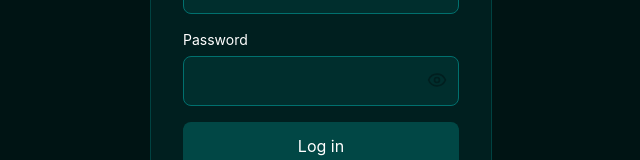
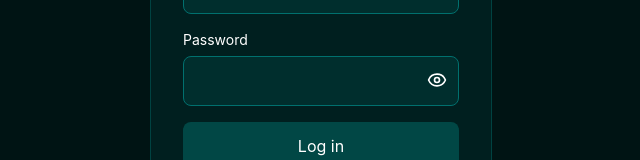
Before and after one commit to alsheha88/bookmark-manager, a React (Vite) app in the folder Frontend/: page /login in a window 1280 px wide. Shown: the part 381-541 px from the top of the page, without its empty margins (319-959 px from the left). Built offline with nearby package versions, Linux system fonts and the light colour scheme.

Commit message:
tailwind fixes

```diff
--- a/Frontend/src/index.css
+++ b/Frontend/src/index.css
@@ -76,5 +76,5 @@
   -webkit-mask: linear-gradient(#fff 0 0) content-box, linear-gradient(#fff 0 0);
   mask: linear-gradient(#fff 0 0) content-box, linear-gradient(#fff 0 0);
   mask-composite: exclude;
-  color: #001f1f;
+  color: #ffffff;
 }
--- a/Frontend/src/pages/ArchivePage.tsx
+++ b/Frontend/src/pages/ArchivePage.tsx
@@ -60,7 +60,7 @@ const ArchivePage = () => {
 	const archivedBookmarks = data?.filter((bookmark) => bookmark.isArchived);
 
 	return (
-		<div className="min-h-screen flex flex-col gap-5 px-4 pt-6 pb-16 md:pt-8 md:px-8 bg-neutral-light-100 dark:bg-neutral-dark-900">
+		<div className="min-h-dvh flex flex-col gap-5 px-4 pt-6 pb-16 md:pt-8 md:px-8 bg-neutral-light-100 dark:bg-neutral-dark-900">
 			<div className="flex items-center justify-between gap-4">
 				<h2 className="text-xl md:text-2xl font-bold text-neutral-light-900 dark:text-neutral-dark-0">
 					Archived bookmarks
--- a/Frontend/src/pages/ForgotPasswordPage.tsx
+++ b/Frontend/src/pages/ForgotPasswordPage.tsx
@@ -4,7 +4,7 @@ import logo from "../assets/images/logo-dark-theme.svg";
 
 const ForgotPasswordPage = () => {
 	return (
-		<div className="h-screen flex items-center justify-center bg-neutral-light-100 dark:bg-neutral-dark-900">
+		<div className="min-h-dvh flex items-center justify-center bg-neutral-light-100 dark:bg-neutral-dark-900">
 			<form
 				action=""
 				className=" grid gap-8 rounded-xl py-8 px-5 md:py-10 md:px-8 shadow-[0px,1px,2px,rgba(10,13,18,0.05)] border border-neutral-light-500 dark:border-neutral-dark-500  bg-neutral-light-0 dark:bg-neutral-dark-800">
--- a/Frontend/src/pages/HomePage.tsx
+++ b/Frontend/src/pages/HomePage.tsx
@@ -70,7 +70,7 @@ const HomePage = () => {
 	}
 
 	return (
-		<div className="min-h-screen flex flex-col gap-5 px-4 pt-6 pb-16 md:pt-8 md:px-8 bg-neutral-light-100 dark:bg-neutral-dark-900">
+		<div className="min-h-dvh flex flex-col gap-5 px-4 pt-6 pb-16 md:pt-8 md:px-8 bg-neutral-light-100 dark:bg-neutral-dark-900">
 			<div className="flex items-center justify-between gap-4">
 				<h2 className="text-xl md:text-2xl font-bold text-neutral-light-900 dark:text-neutral-dark-0">
 					All bookmarks
--- a/Frontend/src/pages/LoginPage.tsx
+++ b/Frontend/src/pages/LoginPage.tsx
@@ -7,9 +7,11 @@ import { type LoginData, loginSchema } from "../schemas/loginSchema";
 import { useLogin } from "../hooks/auth/useLogin";
 import { useState } from "react";
 import { Eye, EyeOff } from "lucide-react";
+import { useTheme } from "../Context/ThemeContext";
 
 const LoginPage = () => {
 	const { mutate, isError, error } = useLogin();
+	const {theme} = useTheme()
 	const [showPassword, setShowPassword] = useState(false);
 	const {
 		register,
@@ -22,7 +24,7 @@ const LoginPage = () => {
 	const onSubmit: SubmitHandler<LoginData> = (data) => mutate(data);
 
 	return (
-		<div className="h-screen flex items-center justify-center bg-neutral-light-100 dark:bg-neutral-dark-900">
+		<div className="min-h-dvh flex items-center justify-center bg-neutral-light-100 dark:bg-neutral-dark-900">
 			<form
 				action=""
 				onSubmit={handleSubmit(onSubmit)}
@@ -57,9 +59,9 @@ const LoginPage = () => {
 							onMouseUp={() => setShowPassword(false)}
 							className="absolute top-[50%] right-3 translate-y-[10%] cursor-pointer">
 							{showPassword ? (
-								<EyeOff color="#001f1f" size={20} />
+								<EyeOff color={theme === "dark" ? "#ffffff" : "#001f1f" }  size={20} />
 							) : (
-								<Eye color="#001f1f" size={20} />
+								<Eye color={theme === "dark" ? "#ffffff" : "#001f1f" } size={20} />
 							)}
 						</button>
 					</div>
--- a/Frontend/src/pages/ResetPasswordPage.tsx
+++ b/Frontend/src/pages/ResetPasswordPage.tsx
@@ -4,7 +4,7 @@ import logo from "../assets/images/logo-dark-theme.svg";
 
 const ResetPasswordPage = () => {
 	return (
-		<div className="h-screen flex items-center justify-center bg-neutral-light-100 dark:bg-neutral-dark-900">
+		<div className=" min-h-dvh flex items-center justify-center bg-neutral-light-100 dark:bg-neutral-dark-900">
 			<form
 				action=""
 				className=" grid gap-8 rounded-xl py-8 px-5 md:py-10 md:px-8 shadow-[0px,1px,2px,rgba(10,13,18,0.05)] border border-neutral-light-500 dark:border-neutral-dark-500  bg-neutral-light-0 dark:bg-neutral-dark-800">
--- a/Frontend/src/pages/SignupPage.tsx
+++ b/Frontend/src/pages/SignupPage.tsx
@@ -20,7 +20,7 @@ const SignupPage = () => {
 	const onSubmit: SubmitHandler<SignUpData> = (data) => mutate(data);
 
 	return (
-		<div className="h-screen flex items-center justify-center bg-neutral-light-100 dark:bg-neutral-dark-900">
+		<div className="min-h-dvh flex items-center justify-center bg-neutral-light-100 dark:bg-neutral-dark-900">
 			<form
 				action=""
 				onSubmit={handleSubmit(onSubmit)}
```
